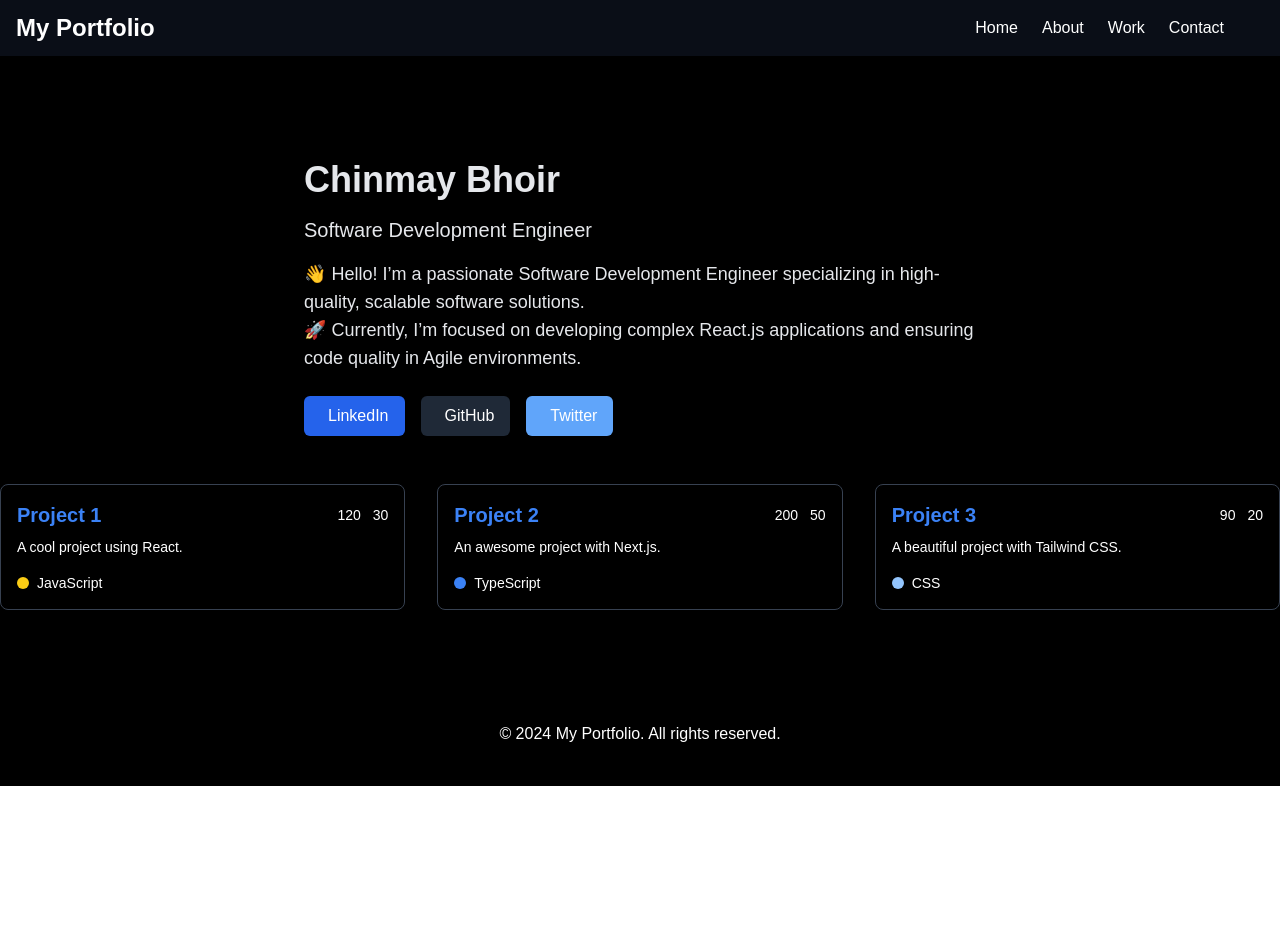
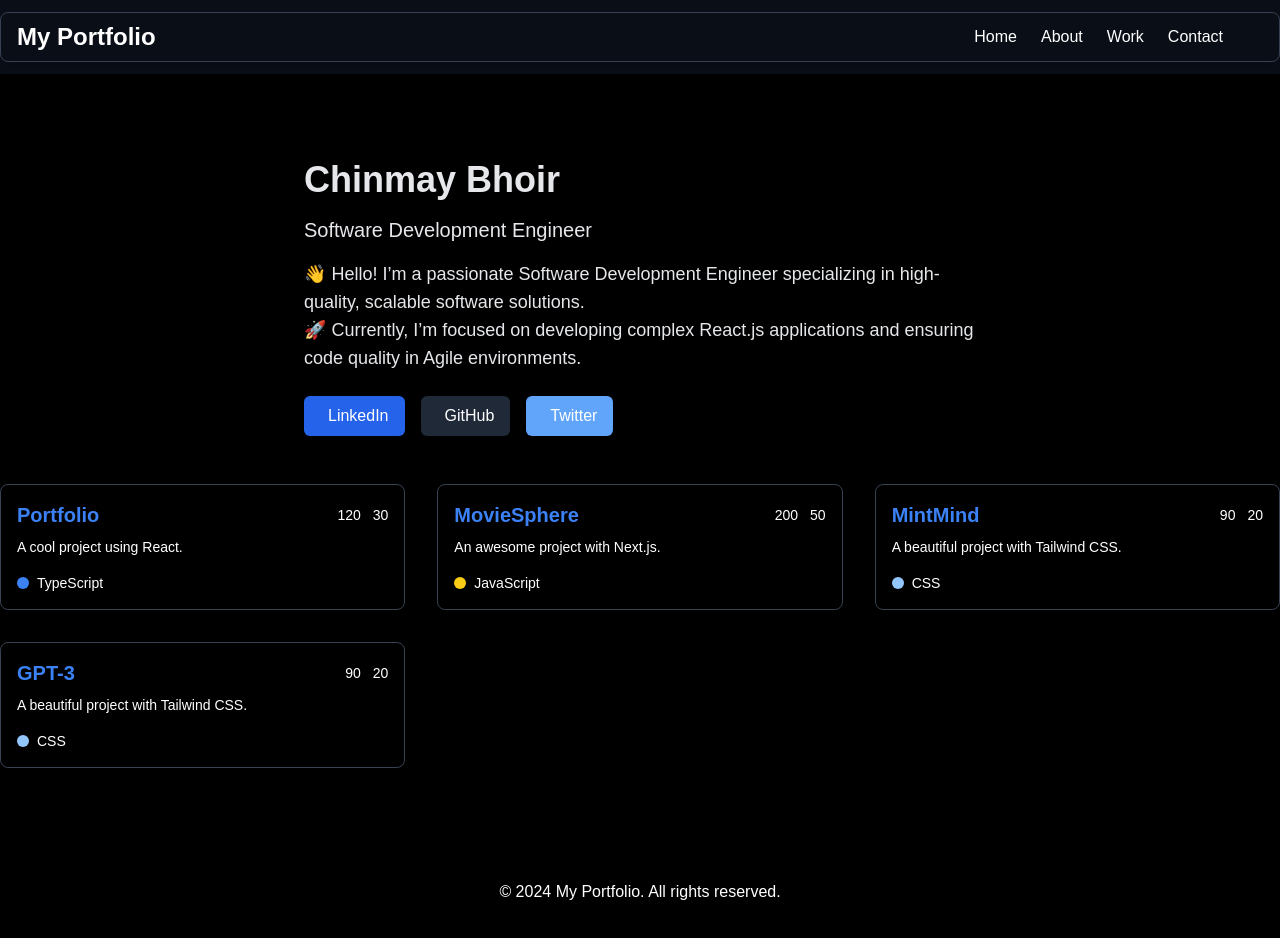
Before and after one commit to Chinmay2660/Portfolio, a Next.js app: page / in a window 1280 px wide. Shown: the top 938 px of the page. Before the commit the page ends 800 px from the top, so only its background shows below. Built offline with nearby package versions, Linux system fonts and the light colour scheme.

Commit message:
Fix: changed navbar design

```diff
--- a/components/Hero.tsx
+++ b/components/Hero.tsx
@@ -15,7 +15,9 @@ const Hero = () => {
         </p>
         <div className="flex justify-start space-x-4">
           <a
-            href="https://www.linkedin.com/in/your-profile"
+            href="https://www.linkedin.com/in/chinmay2660/"
+            target="_blank"
+            rel="noopener noreferrer"
             className="flex items-center px-4 py-2 text-white bg-blue-600 hover:bg-blue-700 rounded-md transition-colors duration-300"
           >
             <i className="fab fa-linkedin mr-2"></i>
@@ -23,7 +25,9 @@ const Hero = () => {
           </a>
 
           <a
-            href="https://github.com/your-profile"
+            href="https://github.com/Chinmay2660"
+            target="_blank"
+            rel="noopener noreferrer"
             className="flex items-center px-4 py-2 text-white bg-gray-800 hover:bg-gray-700 rounded-md transition-colors duration-300"
           >
             <i className="fab fa-github mr-2"></i>
@@ -31,7 +35,9 @@ const Hero = () => {
           </a>
 
           <a
-            href="https://twitter.com/your-profile"
+            href="https://x.com/ChinmayBhoir14"
+            target="_blank"
+            rel="noopener noreferrer"
             className="flex items-center px-4 py-2 text-white bg-blue-400 hover:bg-blue-500 rounded-md transition-colors duration-300"
           >
             <i className="fab fa-twitter mr-2"></i>
--- a/components/Navbar.tsx
+++ b/components/Navbar.tsx
@@ -70,7 +70,7 @@ const Navbar = () => {
         scrollDirection === "top" ? "bg-opacity-60" : "bg-opacity-40"
       }`}
     >
-      <div className="max-w-7xl mx-auto px-4">
+      <div className="max-w-7xl mx-auto px-4 py-2 border border-gray-700 rounded-lg shadow-lg">
         <div className="flex justify-between items-center">
           <div className="text-2xl font-bold text-white dark:text-gray-300">
             <Link href="/">My Portfolio</Link>
--- a/components/ProjectCard.tsx
+++ b/components/ProjectCard.tsx
@@ -21,7 +21,6 @@ const ProjectCard: React.FC<ProjectProps> = ({
   const languageColors: { [key: string]: string } = {
     JavaScript: "bg-yellow-400",
     TypeScript: "bg-blue-500",
-    Python: "bg-green-500",
     HTML: "bg-orange-500",
     CSS: "bg-blue-300",
     default: "bg-gray-500",
--- a/components/ProjectSection.tsx
+++ b/components/ProjectSection.tsx
@@ -2,25 +2,33 @@ import ProjectCard from "./ProjectCard";
 
 const projects = [
   {
-    title: "Project 1",
+    title: "Portfolio",
     description: "A cool project using React.",
-    link: "https://github.com/project-1",
-    language: "JavaScript",
+    link: "https://github.com/Chinmay2660/Portfolio",
+    language: "TypeScript",
     stars: 120,
     forks: 30,
   },
   {
-    title: "Project 2",
+    title: "MovieSphere",
     description: "An awesome project with Next.js.",
-    link: "https://github.com/project-2",
-    language: "TypeScript",
+    link: "https://github.com/Chinmay2660/MovieSphere",
+    language: "JavaScript",
     stars: 200,
     forks: 50,
   },
   {
-    title: "Project 3",
+    title: "MintMind",
     description: "A beautiful project with Tailwind CSS.",
-    link: "https://github.com/project-3",
+    link: "https://github.com/Chinmay2660/Mintmind",
+    language: "CSS",
+    stars: 90,
+    forks: 20,
+  },
+  {
+    title: "GPT-3",
+    description: "A beautiful project with Tailwind CSS.",
+    link: "https://github.com/Chinmay2660/gpt",
     language: "CSS",
     stars: 90,
     forks: 20,
```
